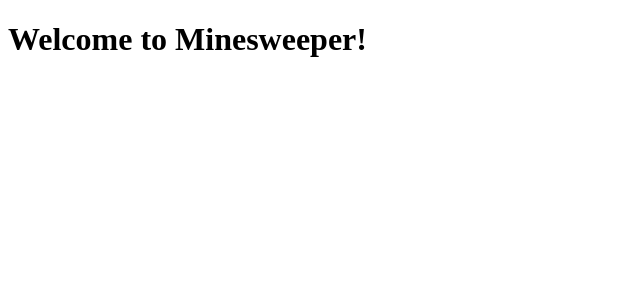
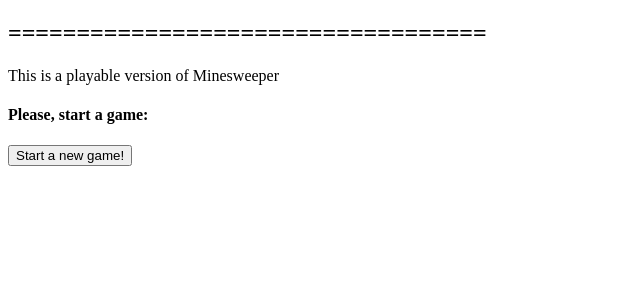
Before and after one commit to andrescabana86/react-minesweeper, a React app: page / in a window 1280 px wide. Shown: the top 300 px of the page, without its empty margins (0-640 px from the left). Built offline with nearby package versions, Linux system fonts and the light colour scheme.

Commit message:
feat: add welcome view

```diff
--- a/src/app/app.tsx
+++ b/src/app/app.tsx
@@ -1,19 +1,20 @@
 import React from 'react';
 import { connect } from 'react-redux';
+import Welcome from './containers/welcome';
 
 class App extends React.Component <any, {}> {
 
   render() {
     return (
       <main className="app__container">
-        <h1>{this.props.value}</h1>
+        <Welcome />
       </main>
     );
   }
 }
 
 const mapStateToProps = (state:any) => ({
-  value: state.value
+  value: state.value,
 });
 
 export default connect(mapStateToProps)(App);
--- /dev/null
+++ b/src/app/containers/welcome.tsx
@@ -0,0 +1,14 @@
+import React from 'react';
+
+export default class Welcome extends React.Component {
+  render() {
+    return (
+      <section className="welcome__container">
+        <h2>===================================</h2>
+        <p>This is a playable version of Minesweeper</p>
+        <h4>Please, start a game:</h4>
+        <button>Start a new game!</button>
+      </section>
+    );
+  }
+}
```
